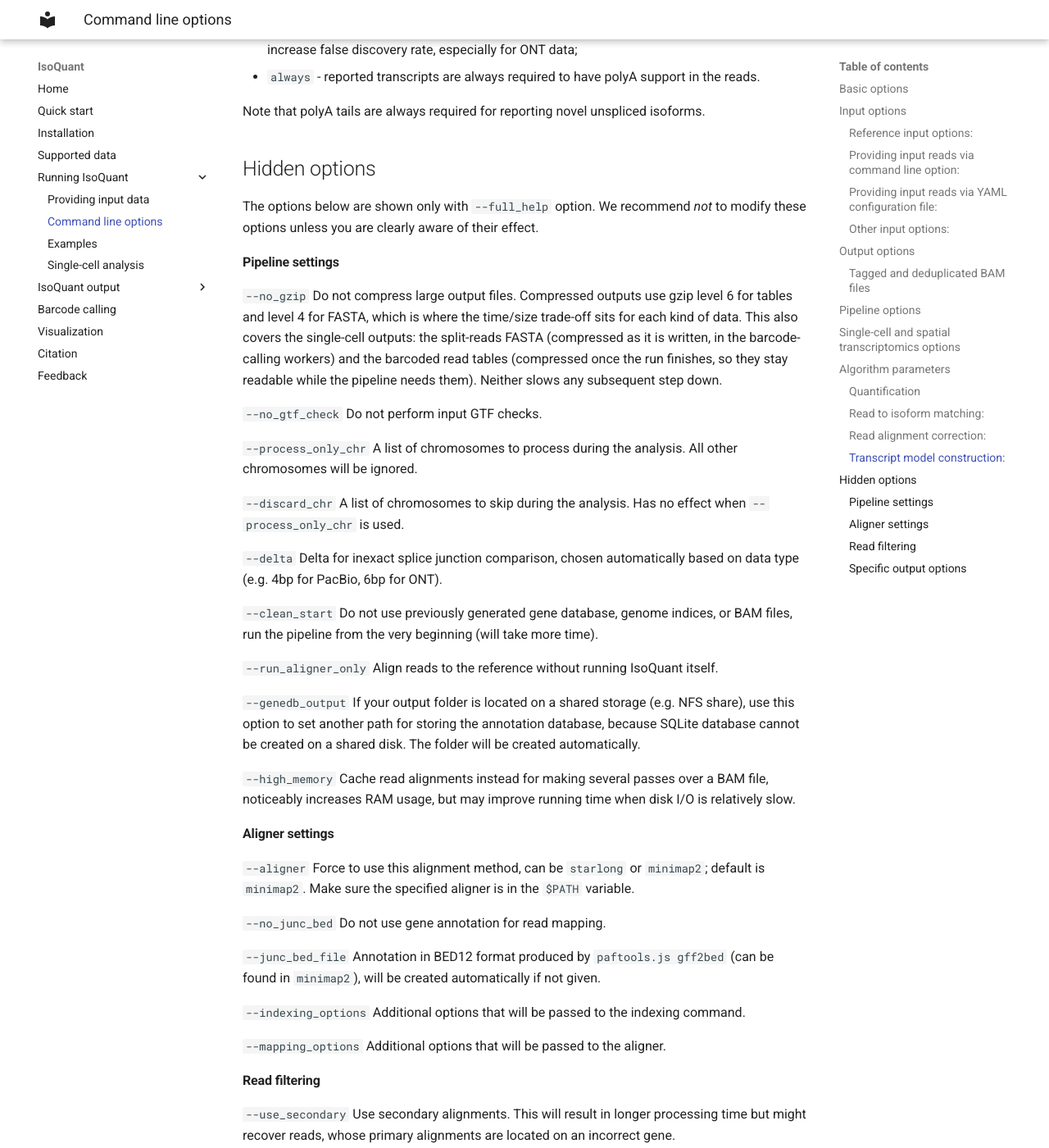
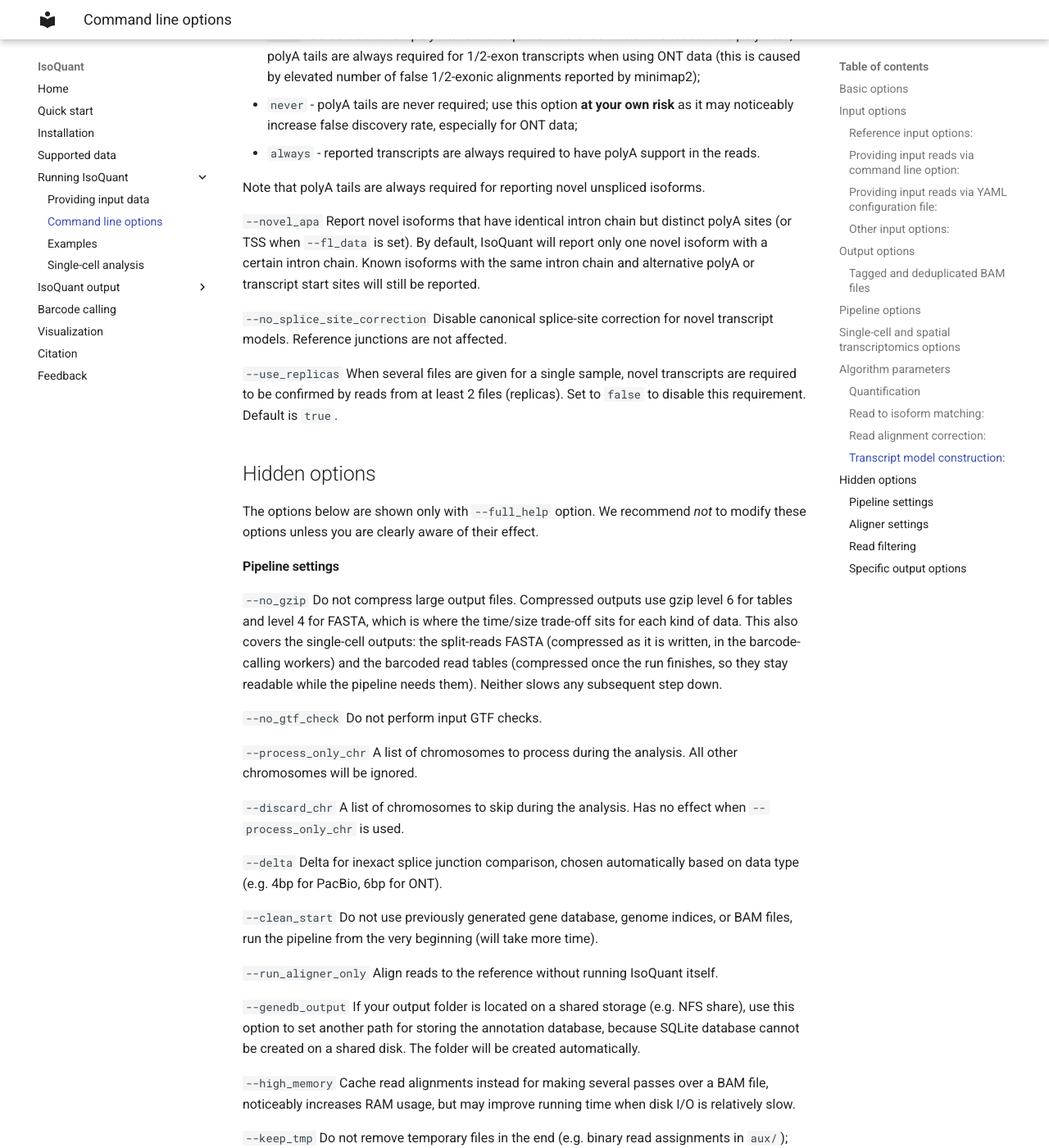
Before and after one commit to ablab/IsoQuant, an MkDocs documentation site: the page built from docs/cmd.md, in a window 1280 px wide and 1400 px high, scrolled down 13935 px. Shown: the whole window at 82% size. Built offline with MkDocs 1.6.1 and Material for MkDocs 9.7.7, drawn with Linux system fonts in a browser that asks for light colours; some of the changed text lies outside the part shown.

Commit message:
add forgotten options to docs

```diff
--- a/docs/cmd.md
+++ b/docs/cmd.md
@@ -109,6 +109,11 @@
   Use this option only with `flnc.bam` input (where tails are removed).
 
 Note that IsoQuant still runs sequence-based polyA tail detection for every read. If the external information and the sequence disagree, the external information is used.
+
+`--illumina_bam`
+    Sorted and indexed BAM file(s) with short Illumina reads from the same sample. Short reads are used only for
+    correcting splice sites (and not for transcript discovery or quantification).
+    Can be used only together with `--bam` or `--fastq`, see [input](input.md).
 
 `--prefix` or `-p`
     Prefix for all output files and subfolder name. `OUT` if not set.
@@ -555,6 +560,18 @@
 
 Note that polyA tails are always required for reporting novel unspliced isoforms.
 
+`--novel_apa`
+    Report novel isoforms that have identical intron chain but distinct polyA sites (or TSS when `--fl_data` is set).
+    By default, IsoQuant will report only one novel isoform with a certain intron chain.
+    Known isoforms with the same intron chain and alternative polyA or transcript start sites will still be reported.
+
+`--no_splice_site_correction`
+    Disable canonical splice-site correction for novel transcript models. Reference junctions are not affected.
+
+`--use_replicas`
+    When several files are given for a single sample,
+    novel transcripts are required to be confirmed by reads from at least 2 files (replicas).
+    Set to `false` to disable this requirement. Default is `true`.
 
 
 ## Hidden options
@@ -599,6 +616,10 @@
 `--high_memory`
     Cache read alignments instead for making several passes over a BAM file, noticeably increases RAM usage,
     but may improve running time when disk I/O is relatively slow.
+
+`--keep_tmp`
+    Do not remove temporary files in the end (e.g. binary read assignments in `aux/`); useful for debugging
+    and for reusing assignments via `--read_assignments`.
 
 
 #### Aligner settings
```
Also changed, not shown: docs/visualization.md (+3 -1 lines).
